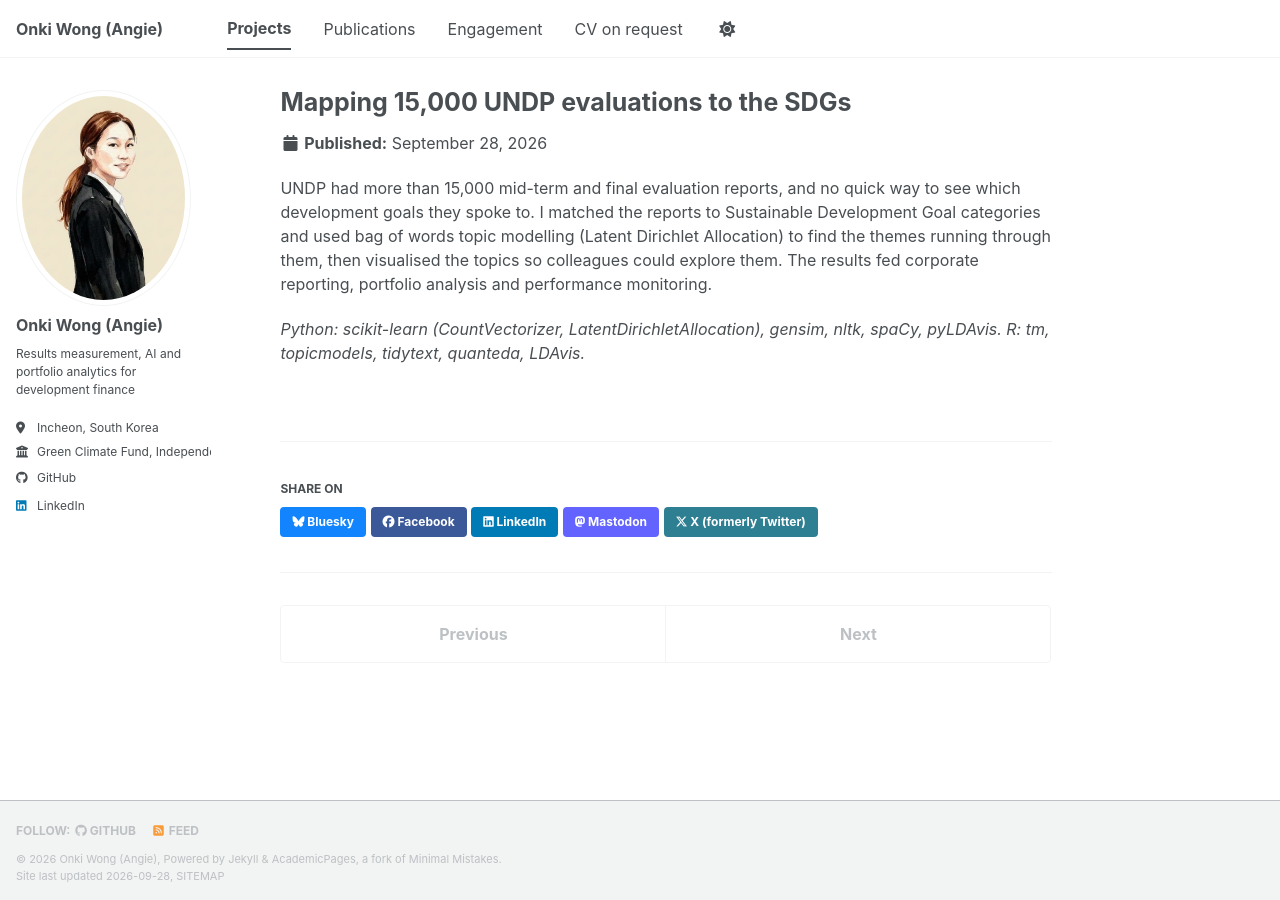
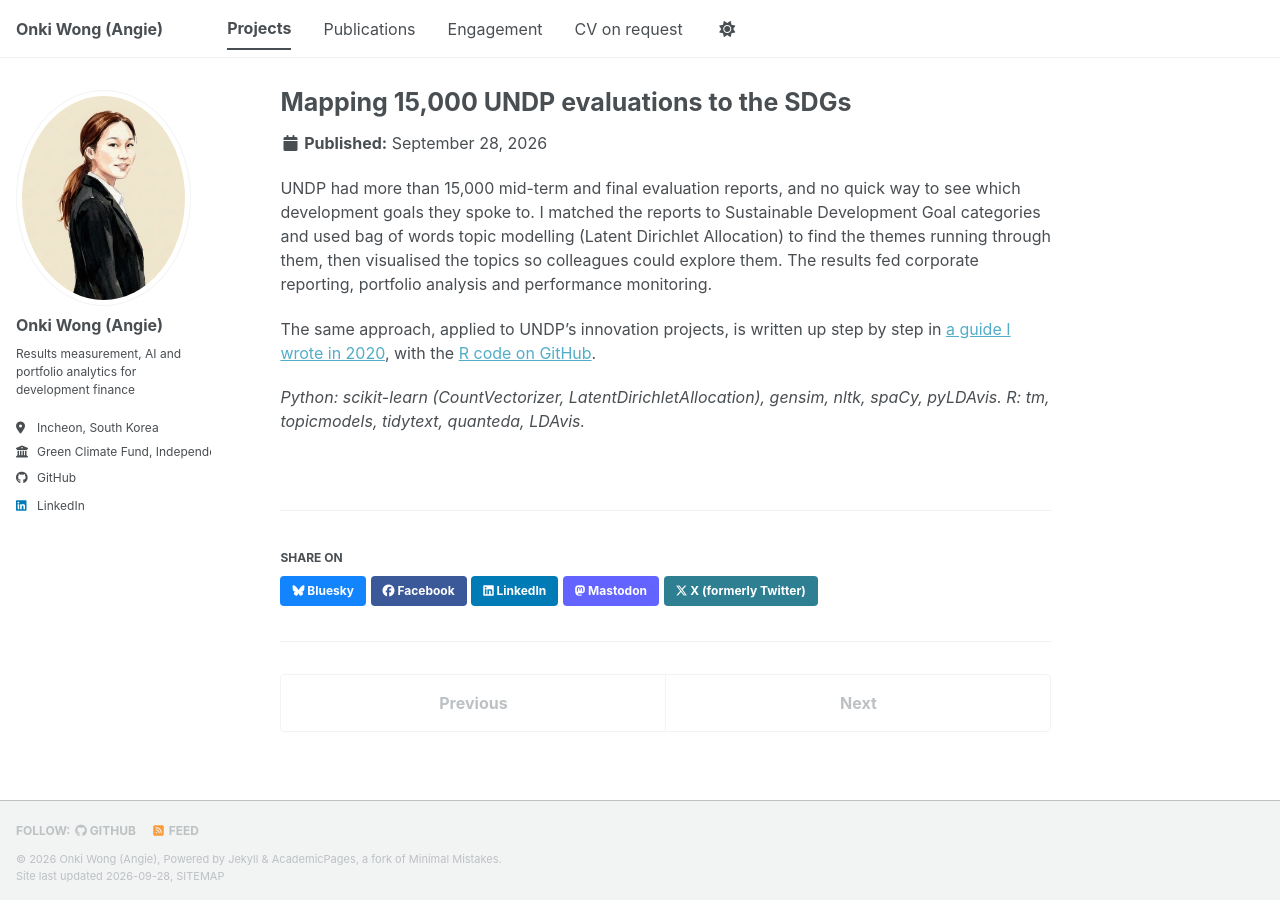
Before and after one commit to owangie/owangie.github.io, a Jekyll site: the page built from _portfolio/2-evaluation-report-nlp.md, in a window 1280 px wide. Built offline with Jekyll 4.4.1, drawn with Linux system fonts in a browser that asks for light colours; a style sheet for code colours, icons or effects is not loaded.

Commit message:
Link undp_LDA_2020 repo from LDA post, UNDP card and Code section

```diff
--- a/_data/repos.yml
+++ b/_data/repos.yml
@@ -2,6 +2,9 @@
 - name: "country_network_html"
   desc: "Classifies multi-country projects by how connected their countries are, using a border graph, breadth-first search and two-step neighbourhoods."
   lang: "Python, networkx"
+- name: "undp_LDA_2020"
+  desc: "Step by step LDA topic modelling of UNDP innovation project descriptions (2020): coherence to choose K, top terms, Hellinger dendrogram."
+  lang: "R, textmineR"
 - name: "GCF-Finance"
   desc: "Exploratory analysis and forecasting of fund growth using Green Climate Fund portfolio data, 2015 to 2023."
   lang: "Jupyter Notebook"
--- a/_portfolio/2-evaluation-report-nlp.md
+++ b/_portfolio/2-evaluation-report-nlp.md
@@ -6,4 +6,6 @@ collection: portfolio
 
 UNDP had more than 15,000 mid-term and final evaluation reports, and no quick way to see which development goals they spoke to. I matched the reports to Sustainable Development Goal categories and used bag of words topic modelling (Latent Dirichlet Allocation) to find the themes running through them, then visualised the topics so colleagues could explore them. The results fed corporate reporting, portfolio analysis and performance monitoring.
 
+The same approach, applied to UNDP's innovation projects, is written up step by step in [a guide I wrote in 2020](/writing/lda-topic-modelling-undp/), with the [R code on GitHub](https://github.com/awongonki/undp_LDA_2020).
+
 *Python: scikit-learn (CountVectorizer, LatentDirichletAllocation), gensim, nltk, spaCy, pyLDAvis. R: tm, topicmodels, tidytext, quanteda, LDAvis.*
```
Also changed, not shown: _posts/2020-07-26-lda-topic-modelling-undp.md (+1 -1 lines).
